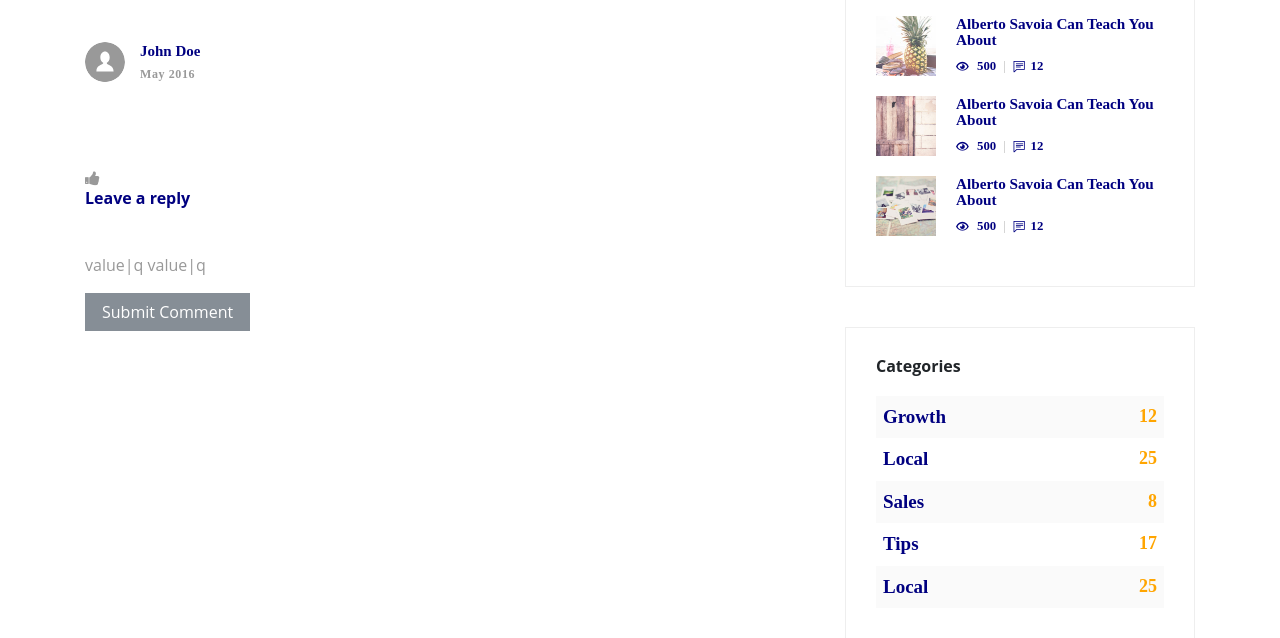
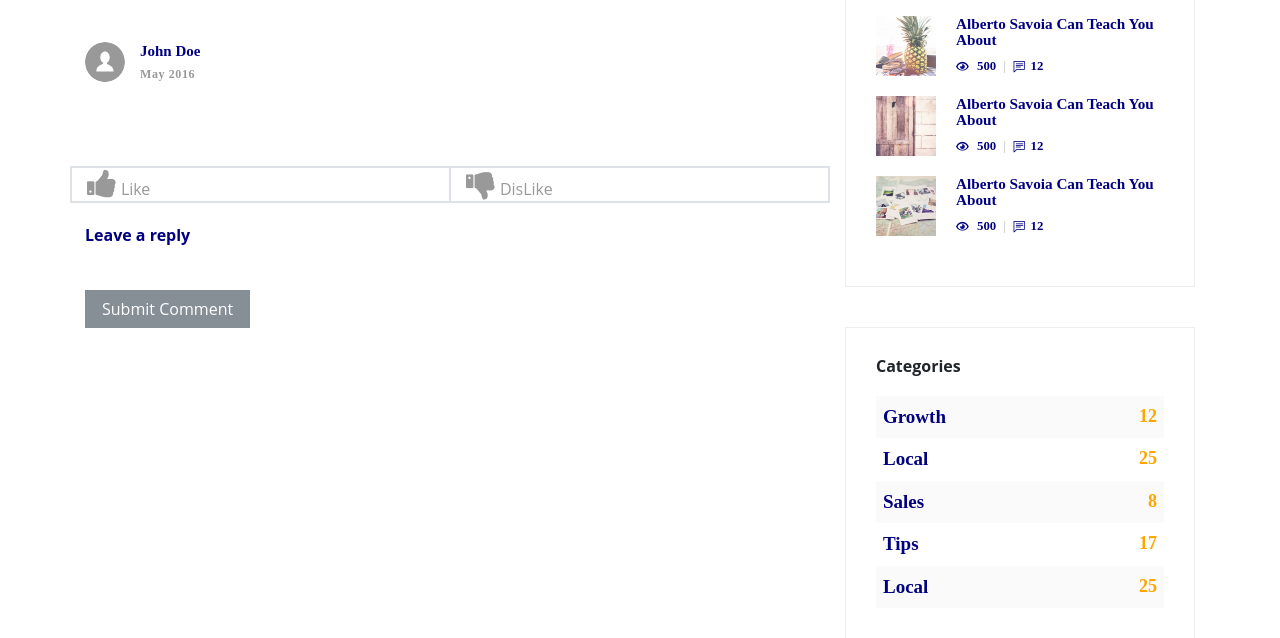
Before and after one commit to Mahmoud-64/Django-Blog-Project, a Django app: page /post/ in a window 1280 px wide. Shown: the part 400-1038 px from the top of the page. Run offline with Django 3.2, Linux system fonts and the light colour scheme; a user stored in the database is signed in; parts of the project's set-up code (start-up, migrations or seed data) failed here and were passed over; some libraries are stand-ins or nearby versions; some web fonts are replaced.

Commit message:
finish Dislike BTN

```diff
--- a/src/landing_page/models.py
+++ b/src/landing_page/models.py
@@ -8,4 +8,8 @@ User = get_user_model()
 #like
 class Like(models.Model):
     user_id=models.ForeignKey(User,on_delete=models.DO_NOTHING)
-    post_id=models.ForeignKey(Post,on_delete=models.DO_NOTHING)
+    post_id=models.ForeignKey(Post,on_delete=models.CASCADE)
+#dislike
+class Dislike(models.Model):
+    user_id=models.ForeignKey(User,on_delete=models.DO_NOTHING)
+    post_id=models.ForeignKey(Post,on_delete=models.CASCADE)
--- a/src/landing_page/urls.py
+++ b/src/landing_page/urls.py
@@ -13,7 +13,10 @@ urlpatterns = [
     #post page
     path('post/<id>',land_view.post_page),
     #like page
-    path('like/<u_id>/<p_id>',land_view.like)
+    path('like/<u_id>/<p_id>',land_view.like),
+    #dis like
+    path('dislike/<u_id>/<p_id>',land_view.dislike),
+
 
 
 ]
--- a/src/templates/landing_page/post.html
+++ b/src/templates/landing_page/post.html
@@ -146,10 +146,24 @@
 
                 {% if request.user.is_authenticated%}
                 <div class="add-comment">
+                <div class="row border">
+                <div class="col-6 border">
+                  <a href="/like/{{user.id}}/{{queryset.id}}" >
+                    <i class="fa fa-thumbs-up fa-2x"></i>
+                    Like
+                  </a>
+                 </div>
+                 <div class="col-6 border">
+                  <a href="/dislike/{{user.id}}/{{queryset.id}}">
+                    <i class="fa fa-thumbs-down fa-2x"> </i>
+                    DisLike
+                  </a>
+                 </div>
+                </div>
+                <br>
                   <header>
-                    <a href="/like/{{user.id}}/{{queryset.id}}" ><i class="fa fa-thumbs-up"></i></like>
                     <h3 class="h6">Leave a reply</h3>
-                  </header> value|q value|q
+                  </header>
 
                   <form action="#" class="commenting-form">
                     {% csrf_token %}
```
Also changed, not shown: src/landing_page/views.py (+25 -0 lines), src/landing_page/migrations/0002_dislike.py (added), src/landing_page/migrations/0003_auto_20200226_1855.py (added), src/landing_page/migrations/0004_auto_20200226_1857.py (added).
